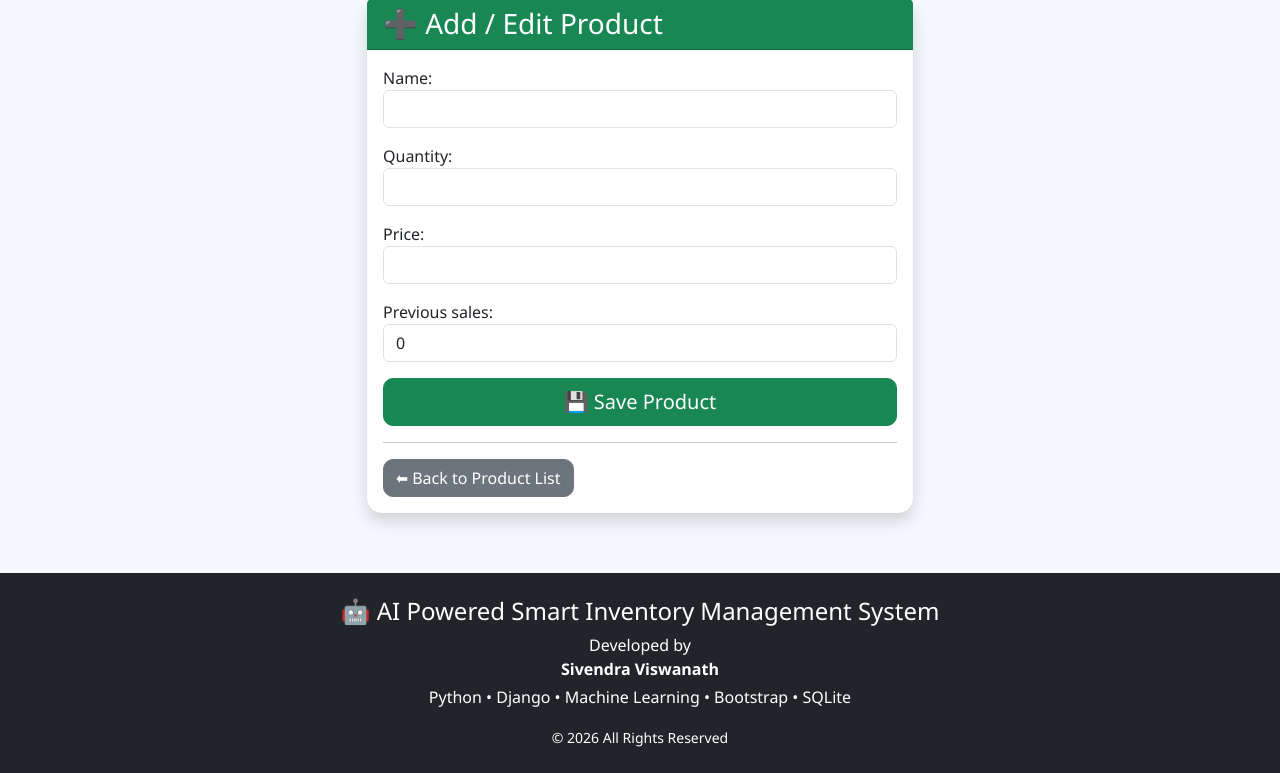
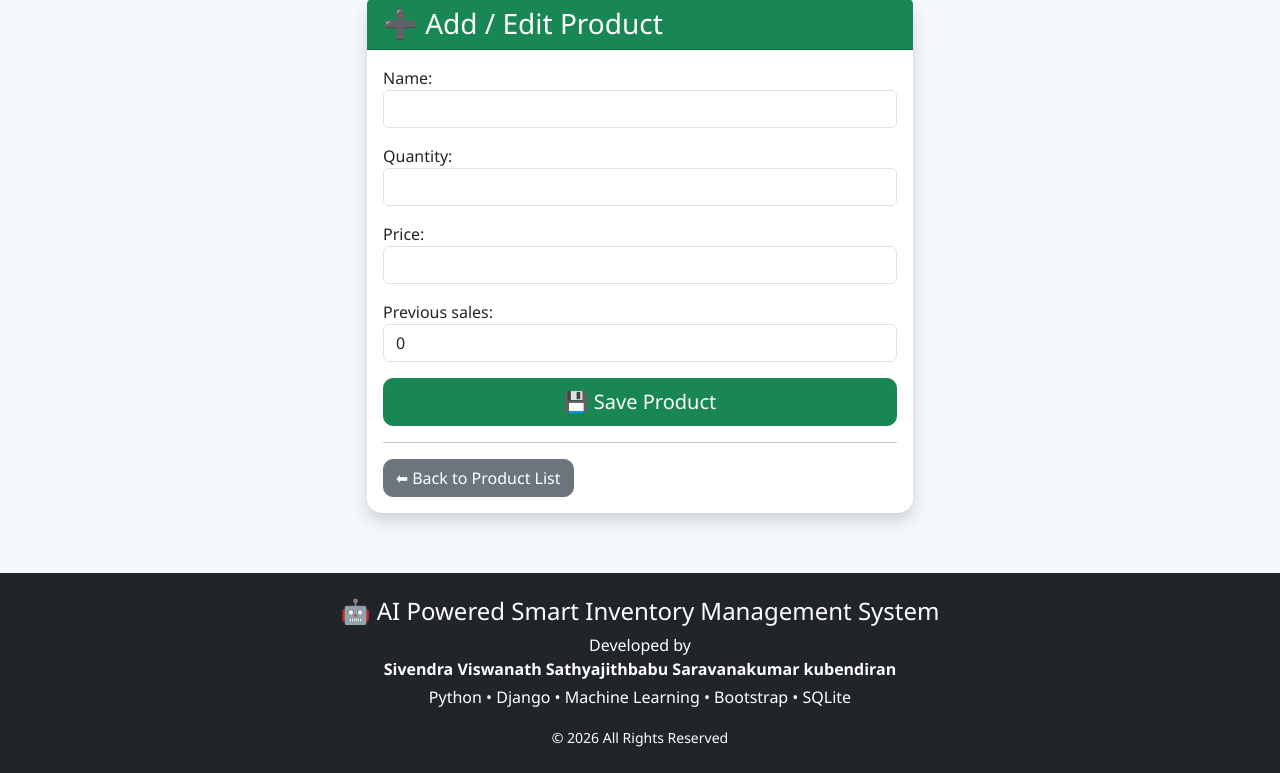
Before and after one commit to sivendrav123-lab/inventory-management, a Django app: page /add/ in a window 1280 px wide. Shown: the part 87-860 px from the top of the page. Run offline with Django 5.2, Linux system fonts and the light colour scheme.

Commit message:
Updated website footer

```diff
--- a/inventory/templates/base.html
+++ b/inventory/templates/base.html
@@ -160,6 +160,9 @@ Developed by
 
 <strong>
 Sivendra Viswanath
+Sathyajithbabu
+Saravanakumar
+kubendiran
 </strong>
 
 </p>
```
